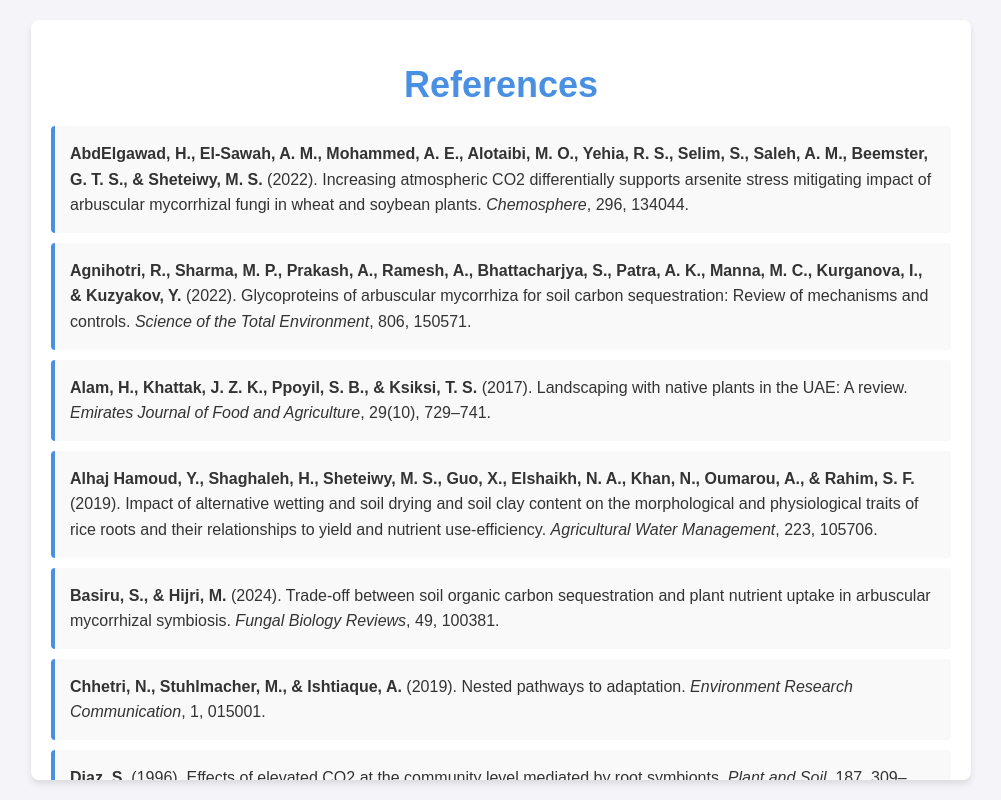
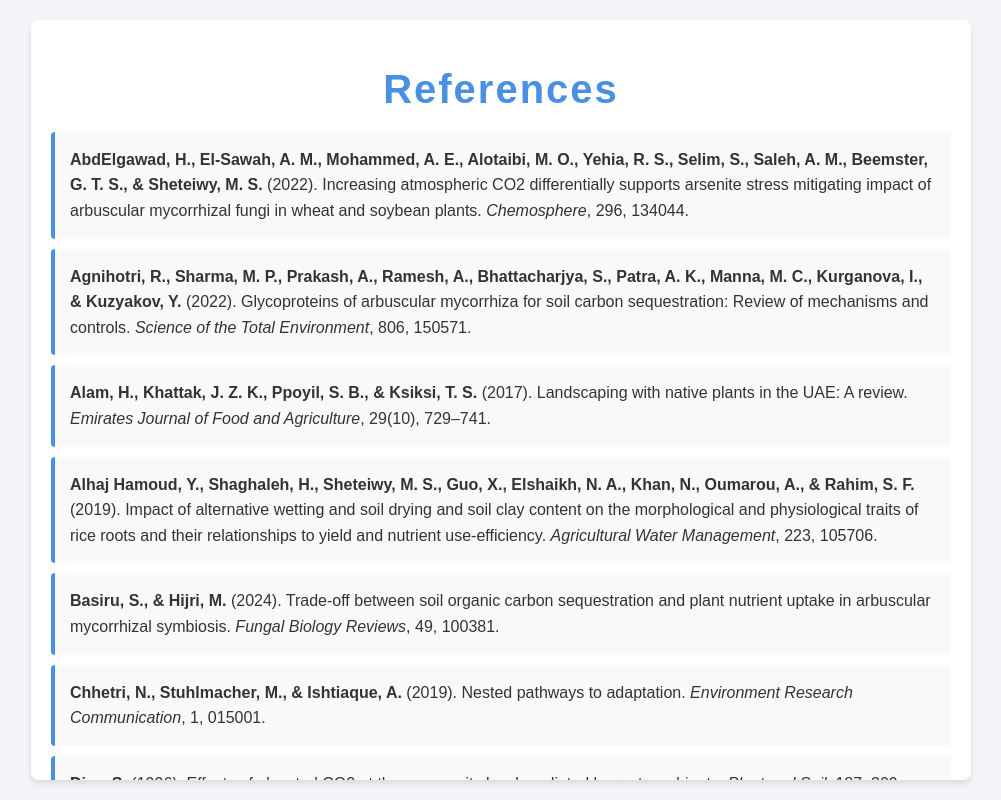
Before and after one commit to SaifAlalawi/Canva, a plain HTML site: page index.html in a window 1280 px wide. Shown: the whole page, without its empty margins (139-1140 px from the left). Drawn offline with Linux system fonts and the light colour scheme.

Commit message:
Update index.html

```diff
--- a/index.html
+++ b/index.html
@@ -29,10 +29,13 @@
             max-height: 90vh;
         }
         h1 {
-            text-align: center;
-            font-size: 36px;
+             text-align: center;
+            font-family: 'Poppins', sans-serif;
+            font-weight: 600;
+            font-size: 40px;
             color: #4a90e2;
             margin-bottom: 20px;
+            letter-spacing: 2px;
         }
         .references {
             list-style: none;
```
